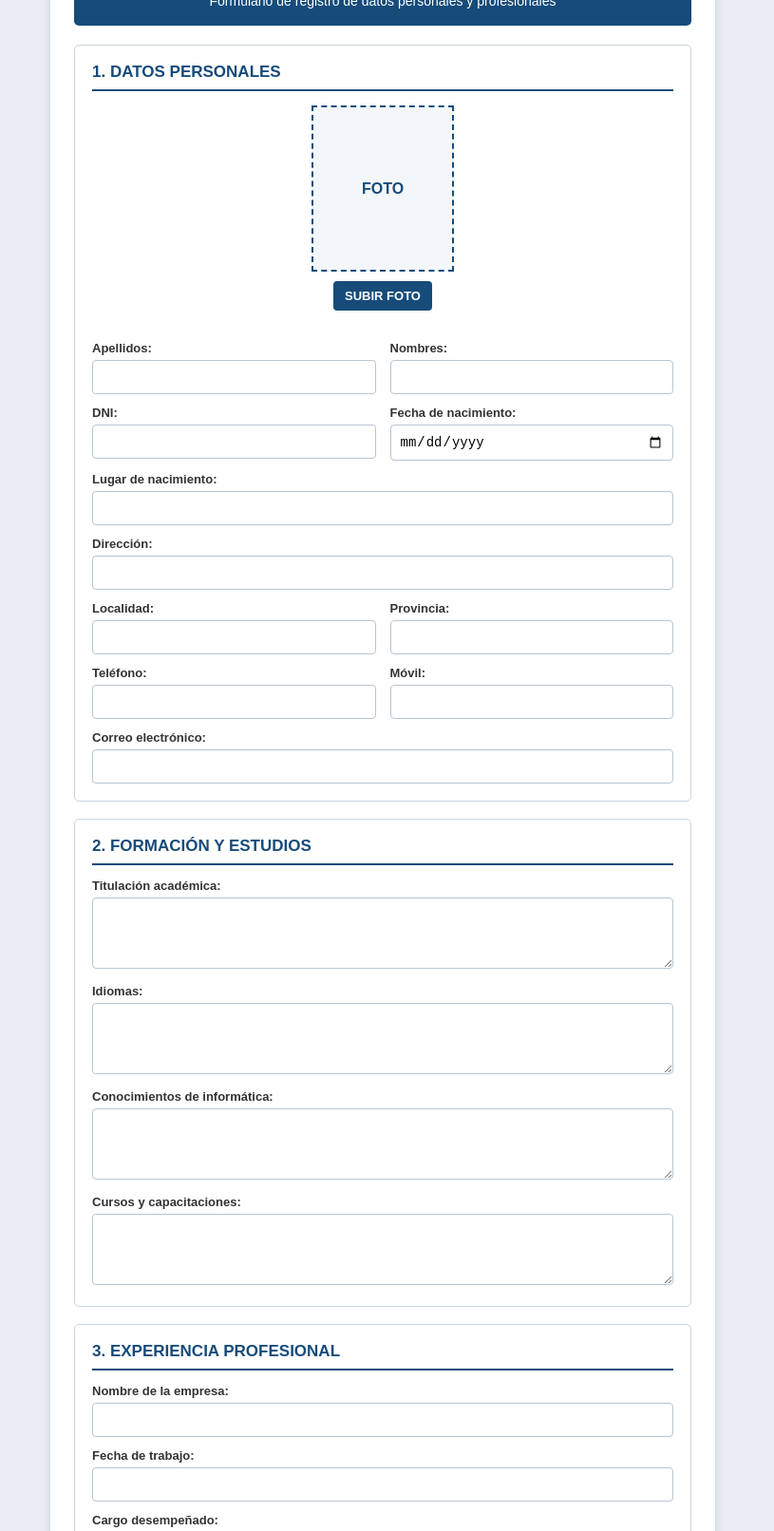
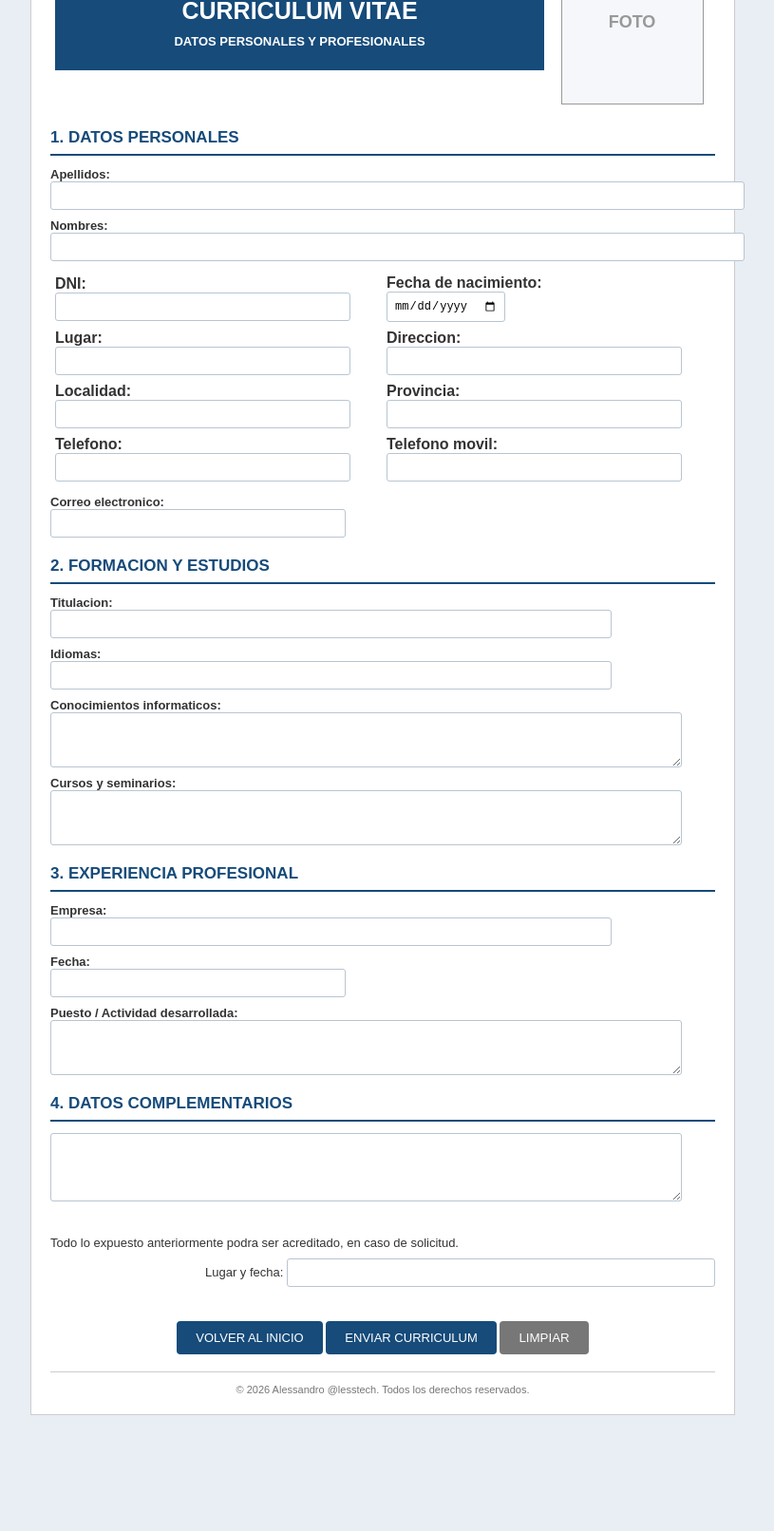
Before and after one commit to Alessandro-Luque/enviacurriculo, a plain HTML site: page curriculum.html in a window 1280 px wide. Shown: the part 111-1723 px from the top of the page at 95% size, without its empty margins (237-1052 px from the left). After the commit the page ends 1621 px from the top, so only its background shows below. Drawn offline with Linux system fonts and the light colour scheme.

Commit message:
Refactor curriculum.html for improved structure and style

```diff
--- a/curriculum.html
+++ b/curriculum.html
@@ -1,194 +1,197 @@
 
-<!DOCTYPE html>
-<html lang="es">
+<!DOCTYPE html PUBLIC "-//W3C//DTD XHTML 1.0 Transitional//EN" "http://www.w3.org/TR/xhtml1/DTD/xhtml1-transitional.dtd">
+<html xmlns="http://www.w3.org/1999/xhtml">
+
 <head>
-<meta charset="UTF-8">
-<meta name="viewport" content="width=device-width, initial-scale=1.0">
-<title>Envío de Curriculum Vitae</title>
+<meta http-equiv="Content-Type" content="text/html; charset=utf-8" />
+<meta name="viewport" content="width=device-width, initial-scale=1.0" />
 
-<style>
-* {
+<title>Envio de Curriculum Vitae</title>
+
+<style type="text/css">
+
+body {
+    font-family: Arial, Helvetica, sans-serif;
+    background-color: #e9eef5;
+    margin: 0;
+    padding: 20px;
+    color: #333333;
+}
+
+.contenedor {
+    width: 700px;
+    margin: auto;
+    padding: 20px;
+    background-color: #ffffff;
+    border: 1px solid #cccccc;
+}
+
+.encabezado {
+    background-color: #164b7a;
+    color: #ffffff;
+    padding: 15px;
+    text-align: center;
+}
+
+h1 {
+    font-size: 25px;
+    margin: 10px;
+}
+
+.encabezado p {
+    font-size: 13px;
+    margin: 8px;
+}
+
+h2 {
+    font-size: 17px;
+    color: #164b7a;
+    border-bottom: 2px solid #164b7a;
+    padding-bottom: 7px;
+    margin-top: 20px;
+    margin-bottom: 12px;
+}
+
+p {
+    margin: 9px 0;
+    font-size: 13px;
+}
+
+label {
+    font-weight: bold;
+}
+
+input[type="text"],
+input[type="email"],
+input[type="tel"],
+input[type="date"],
+select {
+    border: 1px solid #b8c5d1;
+    padding: 7px;
+    border-radius: 3px;
+    font-size: 12px;
     box-sizing: border-box;
 }
 
-body {
-    margin: 0;
-    padding: 25px 10px;
-    background: #e9eef5;
+textarea {
+    border: 1px solid #b8c5d1;
+    padding: 7px;
+    border-radius: 3px;
+    width: 95%;
     font-family: Arial, Helvetica, sans-serif;
-    color: #333;
-}
-
-.contenedor {
-    width: 100%;
-    max-width: 700px;
-    margin: auto;
-    background: white;
-    padding: 25px;
-    border-radius: 8px;
-    box-shadow: 0 3px 12px rgba(0,0,0,0.12);
-}
-
-header {
-    background: #164b7a;
-    color: white;
-    text-align: center;
-    padding: 18px;
-    border-radius: 5px;
-    margin-bottom: 20px;
-}
-
-header h1 {
-    margin: 0;
-    font-size: 24px;
-}
-
-header p {
-    margin: 8px 0 0;
-    font-size: 14px;
-}
-
-.seccion {
-    border: 1px solid #cbd6e2;
-    padding: 18px;
-    margin-bottom: 18px;
-    border-radius: 5px;
-}
-
-.seccion h2 {
-    color: #164b7a;
-    font-size: 17px;
-    margin-top: 0;
-    border-bottom: 2px solid #164b7a;
-    padding-bottom: 8px;
-}
-
-label {
-    display: block;
-    font-weight: bold;
-    font-size: 13px;
-    margin: 12px 0 5px;
-}
-
-input[type="text"],
-input[type="date"],
-input[type="email"],
-input[type="tel"],
-textarea {
-    width: 100%;
-    padding: 9px;
-    border: 1px solid #b9c6d3;
-    border-radius: 4px;
-    font-size: 14px;
-}
-
-textarea {
+    font-size: 12px;
     resize: vertical;
-    min-height: 75px;
-}
-
-.fila {
-    display: flex;
-    gap: 15px;
-}
-
-.campo {
-    flex: 1;
-    min-width: 0;
-}
-
-.foto-contenedor {
-    display: flex;
-    flex-direction: column;
-    align-items: center;
-    margin: 15px 0;
+    box-sizing: border-box;
 }
 
 .foto {
     width: 150px;
     height: 175px;
-    border: 2px dashed #164b7a;
-    display: flex;
-    align-items: center;
-    justify-content: center;
-    color: #164b7a;
+    border: 1px solid #999999;
+    background-color: #f5f7fa;
+    position: relative;
+    overflow: hidden;
+    cursor: pointer;
+    margin: auto;
+    text-align: center;
+    box-sizing: border-box;
+}
+
+.foto:before {
+    content: "FOTO";
+    position: absolute;
+    top: 50%;
+    left: 0;
+    width: 100%;
+    transform: translateY(-50%);
+    color: #999999;
+    font-size: 18px;
     font-weight: bold;
-    background: #f4f7fa;
-    overflow: hidden;
+    z-index: 1;
+    pointer-events: none;
 }
 
 .foto img {
     width: 100%;
     height: 100%;
     object-fit: cover;
+    object-position: center;
+    position: absolute;
+    top: 0;
+    left: 0;
+    display: none;
+    z-index: 2;
+    pointer-events: none;
+}
+
+#foto {
     display: none;
 }
 
-.subir-foto {
-    margin-top: 10px;
-    padding: 8px 12px;
-    background: #164b7a;
-    color: white;
-    border-radius: 4px;
-    cursor: pointer;
-    font-size: 13px;
-}
-
-.subir-foto input {
-    display: none;
-}
-
-.botones {
-    display: flex;
-    justify-content: center;
-    gap: 10px;
-    flex-wrap: wrap;
-    margin-top: 20px;
-}
-
 .boton {
-    display: inline-block;
-    background: #164b7a;
-    color: white;
+    background-color: #164b7a;
+    color: #ffffff;
     border: none;
     padding: 10px 20px;
+    cursor: pointer;
     border-radius: 4px;
+    text-decoration: none;
+    display: inline-block;
     font-size: 13px;
-    text-decoration: none;
-    cursor: pointer;
+    font-family: Arial, Helvetica, sans-serif;
 }
 
 .boton:hover {
-    background: #0d3558;
+    background-color: #0b3154;
 }
 
-.boton-limpiar {
-    background: #687786;
+.limpiar {
+    background-color: #777777;
+    color: #ffffff;
+    border: none;
+    padding: 10px 20px;
+    cursor: pointer;
+    border-radius: 4px;
 }
 
-.boton-limpiar:hover {
-    background: #4c5965;
+.limpiar:hover {
+    background-color: #555555;
 }
 
-footer {
+.pie {
     text-align: center;
-    font-size: 12px;
-    color: #666;
-    margin-top: 25px;
-    border-top: 1px solid #ddd;
-    padding-top: 15px;
+    color: #777777;
+    font-size: 11px;
+    border-top: 1px solid #cccccc;
+    margin-top: 18px;
+    padding-top: 12px;
 }
 
-@media (max-width: 550px) {
+@media screen and (max-width: 760px) {
+
     .contenedor {
+        width: auto;
+        margin: 0;
         padding: 15px;
     }
 
-    .fila {
-        flex-direction: column;
-        gap: 0;
+    body {
+        padding: 10px;
     }
+
+    table {
+        width: 100%;
     }
+
+    input[type="text"],
+    input[type="email"],
+    input[type="tel"],
+    input[type="date"] {
+        max-width: 100%;
+    }
+
+}
+
 </style>
 </head>
 
@@ -196,204 +199,267 @@ footer {
 
 <div class="contenedor">
 
-<header>
+<form id="formularioCV">
+
+<table width="100%" border="0" cellspacing="0" cellpadding="5">
+
+<tr>
+
+<td width="75%" height="160" align="center">
+
+<div class="encabezado">
+
 <h1>CURRICULUM VITAE</h1>
-    <p>Formulario de registro de datos personales y profesionales</p>
-</header>
 
-<form id="formularioCV" onsubmit="return enviarCurriculum(event)">
+<p><strong>DATOS PERSONALES Y PROFESIONALES</strong></p>
 
-    <div class="seccion">
+</div>
+
+</td>
+
+<td width="25%" align="center">
+
+<div class="foto" id="cuadroFoto">
+
+<img id="imagenFoto" src="" alt="Fotografia personal" />
+
+</div>
+
+<input type="file"
+name="foto"
+id="foto"
+accept="image/*" />
+
+</td>
+
+</tr>
+
+</table>
+
 <h2>1. DATOS PERSONALES</h2>
 
-        <div class="foto-contenedor">
-            <div class="foto">
-                <span id="textoFoto">FOTO</span>
-                <img id="vistaPrevia" alt="Vista previa de la fotografía">
-            </div>
+<p>
+<label>Apellidos:</label><br />
+<input type="text" name="apellidos" size="100" />
+</p>
 
-            <label class="subir-foto">
-                SUBIR FOTO
-                <input type="file" id="foto" accept="image/*" onchange="mostrarFoto(event)">
-            </label>
-        </div>
+<p>
+<label>Nombres:</label><br />
+<input type="text" name="nombre" size="100" />
+</p>
 
-        <div class="fila">
-            <div class="campo">
-                <label>Apellidos:</label>
-                <input type="text" name="apellidos" required>
-            </div>
+<table width="100%" border="0" cellpadding="3">
 
-            <div class="campo">
-                <label>Nombres:</label>
-                <input type="text" name="nombre" required>
-            </div>
-        </div>
+<tr>
 
-        <div class="fila">
-            <div class="campo">
-                <label>DNI:</label>
-                <input type="text" name="dni" maxlength="8" required>
-            </div>
+<td>
+<label>DNI:</label><br />
+<input type="text" name="dni" size="40" maxlength="8" />
+</td>
 
-            <div class="campo">
-                <label>Fecha de nacimiento:</label>
-                <input type="date" name="fecha">
-            </div>
-        </div>
+<td>
+<label>Fecha de nacimiento:</label><br />
+<input type="date" name="fecha" />
+</td>
 
-        <label>Lugar de nacimiento:</label>
-        <input type="text" name="lugar">
+</tr>
 
-        <label>Dirección:</label>
-        <input type="text" name="direccion">
+<tr>
 
-        <div class="fila">
-            <div class="campo">
-                <label>Localidad:</label>
-                <input type="text" name="localidad">
-            </div>
+<td>
+<label>Lugar:</label><br />
+<input type="text" name="lugar" size="40" />
+</td>
 
-            <div class="campo">
-                <label>Provincia:</label>
-                <input type="text" name="provincia">
-            </div>
-        </div>
+<td>
+<label>Direccion:</label><br />
+<input type="text" name="direccion" size="40" />
+</td>
 
-        <div class="fila">
-            <div class="campo">
-                <label>Teléfono:</label>
-                <input type="tel" name="telefono">
-            </div>
+</tr>
 
-            <div class="campo">
-                <label>Móvil:</label>
-                <input type="tel" name="movil">
-            </div>
-        </div>
+<tr>
 
-        <label>Correo electrónico:</label>
-        <input type="email" name="email" required>
-    </div>
+<td>
+<label>Localidad:</label><br />
+<input type="text" name="localidad" size="40" />
+</td>
 
-    <div class="seccion">
-        <h2>2. FORMACIÓN Y ESTUDIOS</h2>
+<td>
+<label>Provincia:</label><br />
+<input type="text" name="provincia" size="40" />
+</td>
 
-        <label>Titulación académica:</label>
-        <textarea name="titulacion"></textarea>
+</tr>
 
-        <label>Idiomas:</label>
-        <textarea name="idiomas"></textarea>
+<tr>
 
-        <label>Conocimientos de informática:</label>
-        <textarea name="informatica"></textarea>
+<td>
+<label>Telefono:</label><br />
+<input type="tel" name="telefono" size="40" />
+</td>
 
-        <label>Cursos y capacitaciones:</label>
-        <textarea name="cursos"></textarea>
-    </div>
+<td>
+<label>Telefono movil:</label><br />
+<input type="tel" name="movil" size="40" />
+</td>
 
-    <div class="seccion">
+</tr>
+
+</table>
+
+<p>
+<label>Correo electronico:</label><br />
+<input type="email" name="email" size="40" />
+</p>
+
+<h2>2. FORMACION Y ESTUDIOS</h2>
+
+<p>
+<label>Titulacion:</label><br />
+<input type="text" name="titulacion" size="80" />
+</p>
+
+<p>
+<label>Idiomas:</label><br />
+<input type="text" name="idiomas" size="80" />
+</p>
+
+<p>
+<label>Conocimientos informaticos:</label><br />
+<textarea name="informatica" rows="3" cols="60"></textarea>
+</p>
+
+<p>
+<label>Cursos y seminarios:</label><br />
+<textarea name="cursos" rows="3" cols="60"></textarea>
+</p>
+
 <h2>3. EXPERIENCIA PROFESIONAL</h2>
 
-        <label>Nombre de la empresa:</label>
-        <input type="text" name="empresa">
+<p>
+<label>Empresa:</label><br />
+<input type="text" name="empresa" size="80" />
+</p>
 
-        <label>Fecha de trabajo:</label>
-        <input type="text" name="fecha_empresa">
+<p>
+<label>Fecha:</label><br />
+<input type="text" name="fecha_empresa" size="40" />
+</p>
 
-        <label>Cargo desempeñado:</label>
-        <input type="text" name="puesto">
-    </div>
+<p>
+<label>Puesto / Actividad desarrollada:</label><br />
+<textarea name="puesto" rows="3" cols="60"></textarea>
+</p>
 
-    <div class="seccion">
 <h2>4. DATOS COMPLEMENTARIOS</h2>
 
-        <label>Información adicional:</label>
-        <textarea name="complementarios"></textarea>
+<p>
+<textarea name="complementarios" rows="4" cols="60"></textarea>
+</p>
 
-        <label>Lugar y fecha:</label>
-        <input type="text" name="lugar_fecha">
-    </div>
+<br />
 
-    <div class="botones">
-        <button type="submit" class="boton">
-            ENVIAR CURRICULUM
-        </button>
+<p>
+Todo lo expuesto anteriormente podra ser acreditado,
+en caso de solicitud.
+</p>
 
-        <button type="reset" class="boton boton-limpiar">
-            LIMPIAR FORMULARIO
-        </button>
+<p align="right">
+Lugar y fecha:
+<input type="text" name="lugar_fecha" size="60" />
+</p>
+
+<br />
+
+<p align="center">
 
 <a href="index.html" class="boton">
 VOLVER AL INICIO
 </a>
+
+<button type="button"
+class="boton"
+onclick="enviarCurriculum()">
+ENVIAR CURRICULUM
+</button>
+
+<input type="reset"
+class="limpiar"
+value="LIMPIAR" />
+
+</p>
+
+<div class="pie">
+© 2026 Alessandro @lesstech. Todos los derechos reservados.
 </div>
 
 </form>
 
-<footer>
-    © 2026 Alessandro @lesstech. Todos los derechos reservados.
-</footer>
-
 </div>
 
-<script>
-function mostrarFoto(event) {
-    const archivo = event.target.files[0];
-    const imagen = document.getElementById("vistaPrevia");
-    const texto = document.getElementById("textoFoto");
+<script type="text/javascript">
 
-    if (!archivo) {
-        imagen.src = "";
-        imagen.style.display = "none";
-        texto.style.display = "block";
+document.getElementById("cuadroFoto").onclick = function() {
+    document.getElementById("foto").click();
+};
+
+document.getElementById("foto").onchange = function() {
+
+    var archivo = this.files[0];
+
+    if (archivo) {
+
+        if (archivo.type.indexOf("image/") !== 0) {
+            alert("Seleccione una imagen valida.");
+            this.value = "";
             return;
         }
 
-    if (!archivo.type.startsWith("image/")) {
-        alert("Por favor, selecciona un archivo de imagen.");
-        event.target.value = "";
-        return;
-    }
-
-    const lector = new FileReader();
+        var lector = new FileReader();
 
         lector.onload = function(e) {
+
+            var imagen = document.getElementById("imagenFoto");
+
             imagen.src = e.target.result;
+
             imagen.style.display = "block";
-        texto.style.display = "none";
+
         };
 
         lector.readAsDataURL(archivo);
+
     }
 
-function enviarCurriculum(event) {
-    event.preventDefault();
+};
 
-    const formulario = document.getElementById("formularioCV");
+document.getElementById("formularioCV").onreset = function() {
+
+    var imagen = document.getElementById("imagenFoto");
+
+    imagen.src = "";
+
+    imagen.style.display = "none";
+
+};
+
+// FUNCION CORREGIDA DEL BOTON ENVIAR CURRICULUM
+
+function enviarCurriculum() {
+
+    var formulario = document.getElementById("formularioCV");
 
     if (!formulario.checkValidity()) {
         formulario.reportValidity();
         return false;
     }
 
-    alert(
-        "Los datos del Curriculum Vitae fueron validados correctamente.\n\n" +
-        "Esta página está publicada en GitHub Pages y todavía no tiene " +
-        "un servicio conectado para recibir y almacenar los formularios."
-    );
+    alert("El formulario Curriculum Vitae se ha validado correctamente.");
 
     return false;
 }
 
-document.getElementById("formularioCV").addEventListener("reset", function() {
-    const imagen = document.getElementById("vistaPrevia");
-    const texto = document.getElementById("textoFoto");
-
-    imagen.src = "";
-    imagen.style.display = "none";
-    texto.style.display = "block";
-});
 </script>
 
 </body>
```
Lines whose indentation alone changed are shown as unchanged.
